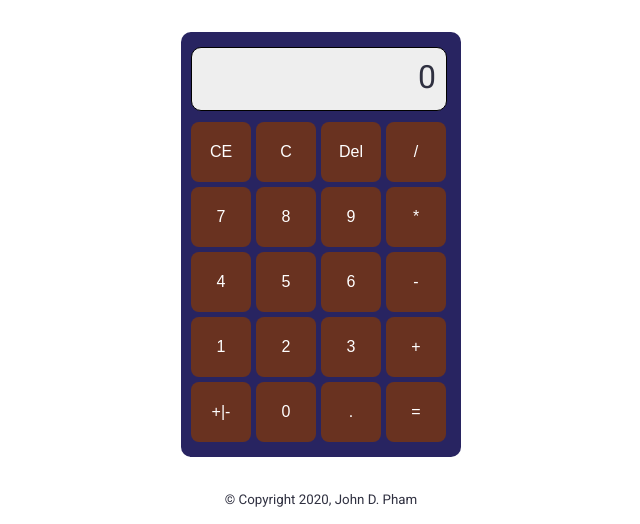
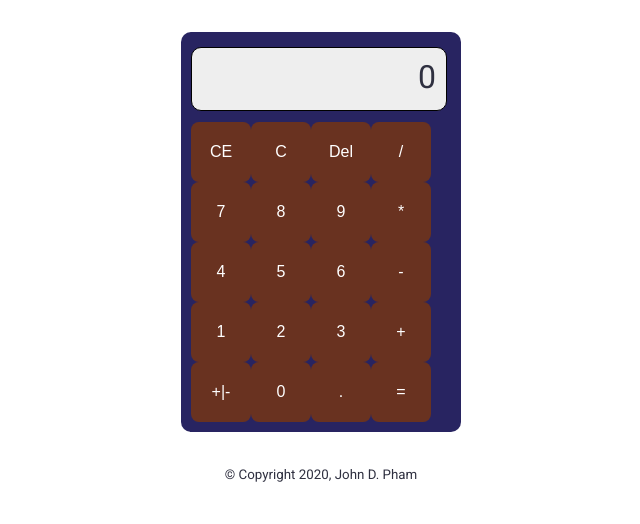
Before and after one commit to johnpham0527/workflow-practice, a website: page src/calculator.html in a window 1280 px wide. Shown: the part 297-821 px from the top of the page, without its empty margins (319-959 px from the left). After the commit the page ends 800 px from the top, so only its background shows below. Drawn offline with nearby package versions, Linux system fonts and the light colour scheme.

Commit message:
remove margin right and margin bottom for buttons

```diff
--- a/src/calc.css
+++ b/src/calc.css
@@ -80,8 +80,6 @@ main {
     width: 60px;
     height: 60px;
     font-size: 0.5em;
-    margin-right: 5px;
-    margin-bottom: 5px;
     border-radius: 8px;
     background-color: #693220;
     color: white;
```
